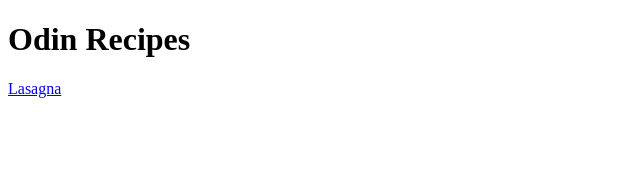
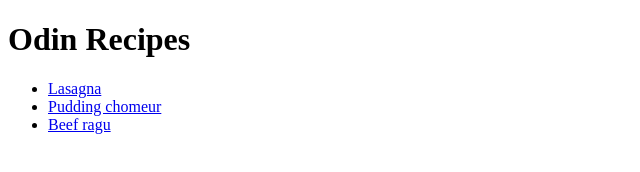
Before and after one commit to philgwmurphy/odin-recipes, a plain HTML site: page index.html in a window 1280 px wide. Shown: the whole page, without its empty margins (0-640 px from the left). Drawn offline with Linux system fonts and the light colour scheme.

Commit message:
Added recipe links to homepage

```diff
--- a/index.html
+++ b/index.html
@@ -1,3 +1,7 @@
 <!DOCTYPE html>
 <h1>Odin Recipes</h1>
-<a href="recipes/lasagna.html">Lasagna</a>
+<ul>
+    <li><a href="recipes/lasagna.html">Lasagna</a></li>
+    <li><a href="recipes/puddingchomeur.html">Pudding chomeur</a></li>
+    <li><a href="recipes/beefragu.html">Beef ragu</a></li>
+</ul>
```
